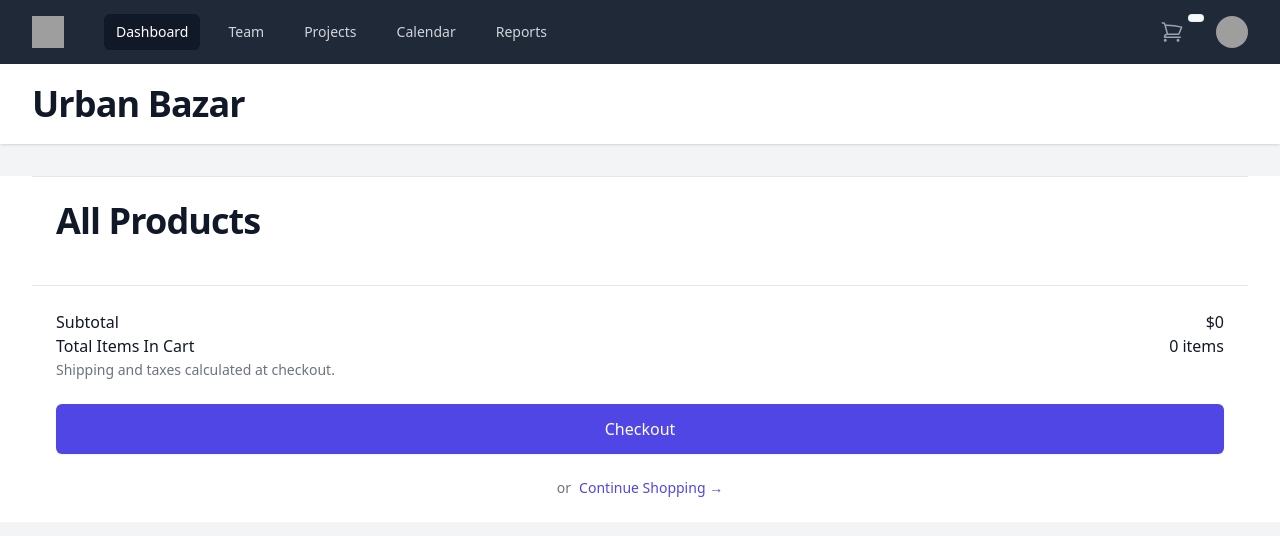
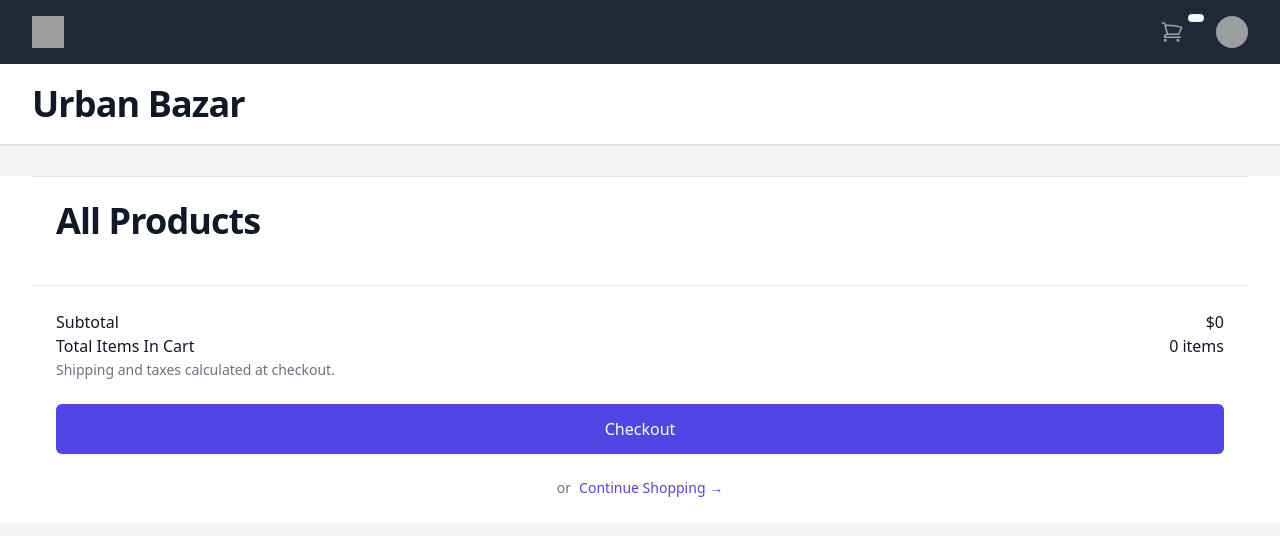
Before and after one commit to pallab99/E-Commerce-Frontend, a Next.js app: page /cart in a window 1280 px wide. Shown: the top 536 px of the page. Built offline with nearby package versions, Linux system fonts and the light colour scheme; grey boxes are pictures that could not be loaded.

Commit message:
removed some options from the navbar

```diff
--- a/Components/Navbar/index.tsx
+++ b/Components/Navbar/index.tsx
@@ -80,7 +80,7 @@ export default function Navbar(props: any) {
                         }}
                       />
                     </div>
-                    <div className="hidden md:block">
+                    <div className="hidden">
                       <div className="ml-10 flex items-baseline space-x-4">
                         {navigation.map((item) => (
                           <a
```
